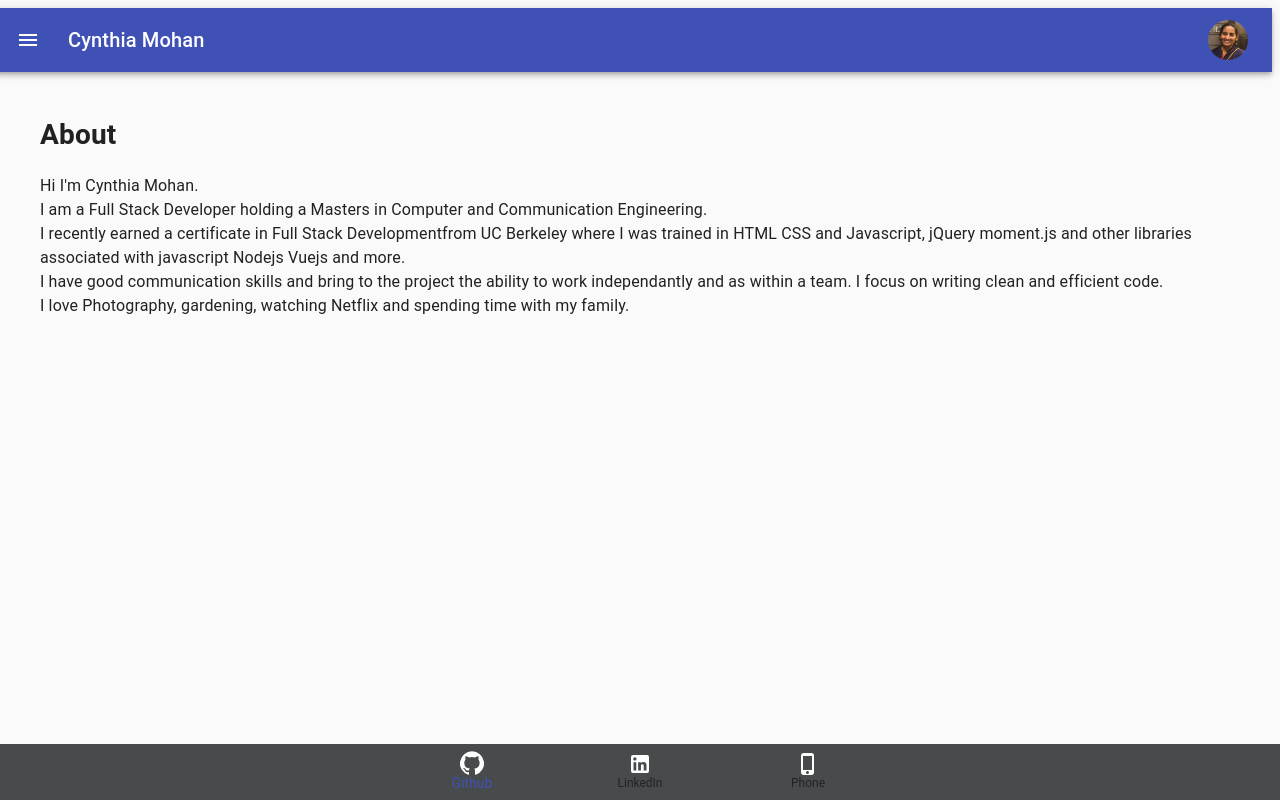
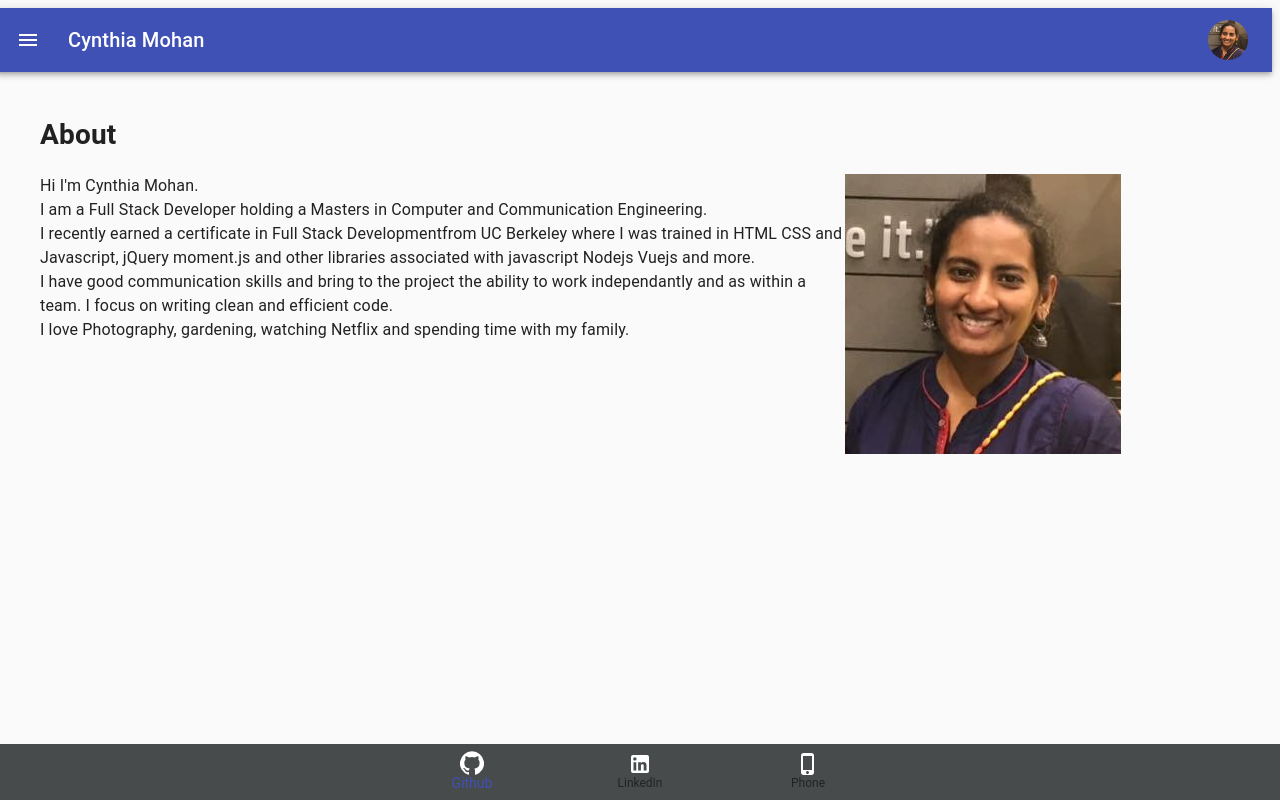
Before and after one commit to CynthiaMohan/cynthia-react-portfolio, a React (Create React App) app: page /about in a window 1280 px wide. Built offline with nearby package versions, Linux system fonts and the light colour scheme.

Commit message:
added imge to About page

```diff
--- a/src/components/About/index.js
+++ b/src/components/About/index.js
@@ -1,9 +1,12 @@
 import Typography from '@material-ui/core/Typography';
+import { Grid } from '@material-ui/core';
 
 const About = () => {
     return (
         <>
             <h1>About</h1>
+            <Grid container>
+                <Grid item xs={8}>
                     <Typography paragraph>
                         Hi I'm Cynthia Mohan.<br />
                         I am a Full Stack Developer holding a Masters in Computer and Communication Engineering.<br />
@@ -11,7 +14,11 @@ const About = () => {
                         I have good communication skills and bring to the project the ability to work independantly and as within a team. I focus on writing clean and efficient code.<br />
                         I love Photography, gardening, watching Netflix and spending time with my family.
                     </Typography>
-
+                </Grid>
+                <Grid item xs={4}>
+                    <img src="/images/profile pic.jpg" />
+                </Grid>
+            </Grid>
         </>
     );
 }
```
Lines whose indentation alone changed are shown as unchanged.
